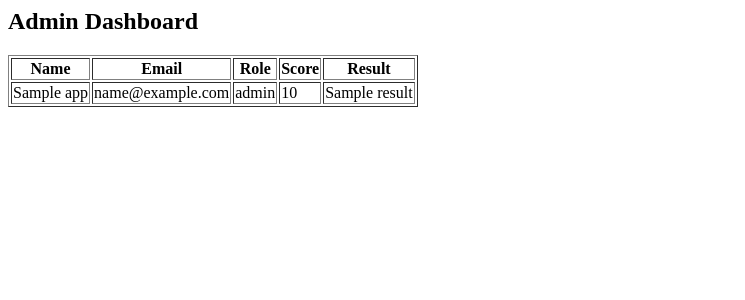
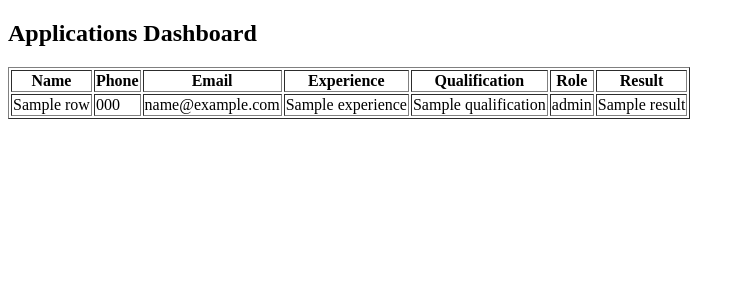
Before and after one commit to ovelvoro-stack/velvoro-job-ai, a FastAPI app: template templates/dashboard.html in a window 1280 px wide. Shown: the top 300 px of the page, without its empty margins (0-745 px from the left). Run offline with FastAPI, Linux system fonts and the light colour scheme; the template is opened without the code that fills it: most values are stand-ins (such as "Sample title", 1, 10 or a date in 2020).

Commit message:
Update dashboard.html

```diff
--- a/templates/dashboard.html
+++ b/templates/dashboard.html
@@ -1,21 +1,36 @@
-<h2>Admin Dashboard</h2>
+<!DOCTYPE html>
+<html>
+<head>
+    <title>Admin Dashboard</title>
+</head>
+<body>
+
+<h2>Applications Dashboard</h2>
 
 <table border="1">
 <tr>
-  <th>Name</th>
-  <th>Email</th>
-  <th>Role</th>
-  <th>Score</th>
-  <th>Result</th>
+    <th>Name</th>
+    <th>Phone</th>
+    <th>Email</th>
+    <th>Experience</th>
+    <th>Qualification</th>
+    <th>Role</th>
+    <th>Result</th>
 </tr>
 
-{% for a in apps %}
+{% for row in data %}
 <tr>
-  <td>{{a.name}}</td>
-  <td>{{a.email}}</td>
-  <td>{{a.role}}</td>
-  <td>{{a.score}}</td>
-  <td>{{a.result}}</td>
+    <td>{{row.name}}</td>
+    <td>{{row.phone}}</td>
+    <td>{{row.email}}</td>
+    <td>{{row.experience}}</td>
+    <td>{{row.qualification}}</td>
+    <td>{{row.role}}</td>
+    <td>{{row.result}}</td>
 </tr>
 {% endfor %}
+
 </table>
+
+</body>
+</html>
```
